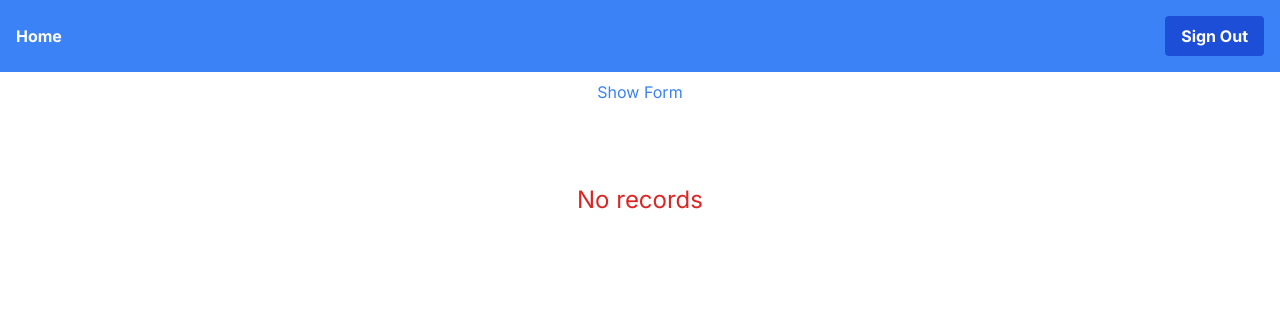
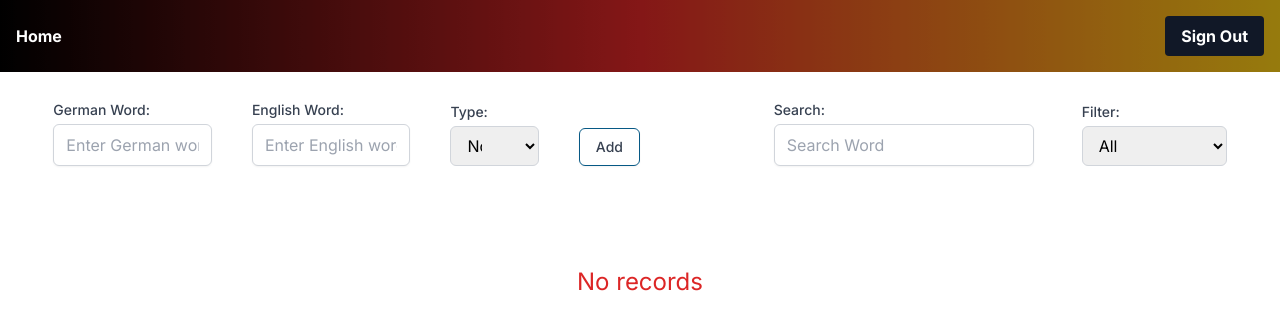
Before and after one commit to AniruddhaGhodke/german-words, a Next.js app: page / in a window 1280 px wide. Shown: the top 330 px of the page. Built offline with nearby package versions, Linux system fonts and the light colour scheme; no server answers; the database is empty; sample sign-in values are in the browser's storage.

Commit message:
Added filter for table

```diff
--- a/app/page.js
+++ b/app/page.js
@@ -12,10 +12,10 @@ const Home = async () => {
     const isLoggedIn = !!user;
     if (!isLoggedIn) redirect('/login');
     return (
-        <>
+        <div className="min-h-screen">
             <Header session={isLoggedIn} />
             {session ? <Accordion session={isLoggedIn} /> : null}
-        </>
+        </div>
     );
 };
 
--- a/components/Header.jsx
+++ b/components/Header.jsx
@@ -1,6 +1,6 @@
 "use client";
 
-import { signOut, signIn } from "next-auth/react";
+import { signOut } from "next-auth/react";
 import Link from "next/link";
 import { useRouter } from "next/navigation";
 
@@ -11,23 +11,23 @@ export default function Header({ session }) {
         router.push("/login");
     };
     return (
-        <section>
-            <header className="bg-blue-500 text-white w-full fixed top-0 left-0 z-10">
-                <div className="max-w-screen-xl mx-auto flex justify-between items-center p-4">
+        <header className="bg-gradient-to-r from-black via-red-600 to-yellow-400 text-white w-full sticky top-0 left-0 z-10">
+            <div className="absolute inset-0 bg-black opacity-40"></div>
+            <div className="relative max-w-screen-xl mx-auto flex justify-between items-center p-4">
                 <Link href="/">
                     <span className="text-white font-bold">Home</span>
                 </Link>
                 {session ? (
                     <button
                         onClick={handleSignOut}
-                            className="bg-blue-700 hover:bg-blue-800 text-white font-bold py-2 px-4 rounded"
+                        className="bg-gray-900 hover:bg-gray-700 text-white font-bold py-2 px-4 rounded"
                     >
                         Sign Out
                     </button>
                 ) : (
                     <div className="flex items-center gap-3">
                         <Link href="/login">
-                                <span className="bg-blue-700 hover:bg-blue-800 text-white font-bold py-2 px-4 rounded">
+                            <span className="bg-gray-900 hover:bg-gray-700 text-white font-bold py-2 px-4 rounded">
                                 Sign In/ Register
                             </span>
                         </Link>
@@ -35,6 +35,5 @@ export default function Header({ session }) {
                 )}
             </div>
         </header>
-        </section>
     );
 }
--- a/components/Table.jsx
+++ b/components/Table.jsx
@@ -1,5 +1,5 @@
 "use client";
-import React, { useState } from "react";
+import React, { useEffect, useState } from "react";
 
 const HEADERS = ["German word", "English word", "Type", "Speak"];
 
@@ -33,9 +33,15 @@ function Table({ data }) {
         }
     }
 
+    // Reset to first page when data changes
+    useEffect(() => {
+        setCurrentPage(1);
+    }, [data]);
+
     return (
         <div>
-            <table className="w-11/12 m-auto table-fixed mt-10 shadow-xl">
+            <div className="rounded-xl overflow-hidden w-11/12 m-auto mt-10 shadow-xl">
+                <table className="w-full table-fixed text-sm sm:text-base">
                     <thead>
                         <tr className="bg-sky-800 text-white">
                             {HEADERS.map((header, index) => (
@@ -72,6 +78,7 @@ function Table({ data }) {
                         ))}
                     </tbody>
                 </table>
+            </div>
             <div className="w-full flex justify-center space-x-4 my-4 items-center">
                 <button
                     className="p-3 rounded-full bg-sky-800 text-white"
--- a/components/WordForm.jsx
+++ b/components/WordForm.jsx
@@ -7,9 +7,9 @@ import Table from "./Table";
 import TableSkeleton from "./TableSkeleton";
 
 const Accordion = () => {
-    const [isOpen, setIsOpen] = useState(false);
     const [data, setData] = useState([]);
     const [isLoading, setIsLoading] = useState(true);
+    const [filterData, setFilterData] = useState([]);
 
     async function fetchData() {
         setIsLoading(true);
@@ -23,31 +23,44 @@ const Accordion = () => {
         setData(newData);
     }
 
+    function handleFilter(filterType) {
+        if (filterType === "All") {
+            setFilterData(data);
+            return;
+        }
+        const filteredData = data.filter((i) => i.type === filterType);
+        setFilterData(filteredData);
+    }
+
+    function handleSearch(searchTearm) {
+        if (searchTearm === "") {
+            setFilterData(data);
+            return;
+        }
+        const searchedWords = data.filter(
+            (i) =>
+                i.german.includes(searchTearm) ||
+                i.english.includes(searchTearm)
+        );
+        setFilterData(searchedWords);
+    }
+
     useEffect(() => {
         fetchData();
     }, []);
 
-    const toggleAccordion = () => {
-        setIsOpen(!isOpen);
-    };
-
     return (
         <>
-            <div className="mt-20 max-w-screen-xl mx-auto flex items-center justify-center flex-col">
-                <a
-                    href="#"
-                    onClick={toggleAccordion}
-                    className="text-blue-500 hover:text-blue-600 cursor-pointer"
-                >
-                    {isOpen ? "Hide Form" : "Show Form"}
-                </a>
-                {isOpen && <WordForm onWordAdd={handleSetData} />}
-            </div>
+            <WordForm
+                onWordAdd={handleSetData}
+                onFilterChange={handleFilter}
+                onSearch={handleSearch}
+            />
 
             {isLoading ? (
                 <TableSkeleton />
             ) : data.length ? (
-                <Table data={data} />
+                <Table data={filterData.length ? filterData : data} />
             ) : (
                 <p className="mt-20 w-full flex justify-center text-red-600 text-2xl">
                     No records
@@ -57,8 +70,9 @@ const Accordion = () => {
     );
 };
 
-const WordForm = ({ onWordAdd }) => {
+const WordForm = ({ onWordAdd, onFilterChange, onSearch }) => {
     const formRef = useRef();
+    const [isModalOpen, setModalOpen] = useState(false);
 
     async function handleSubmit(formData) {
         const result = await addWord(formData);
@@ -71,9 +85,94 @@ const WordForm = ({ onWordAdd }) => {
         }
     }
 
+    const openModal = () => setModalOpen(true);
+    const closeModal = () => setModalOpen(false);
+
     return (
-        <div className="shadow-lg p-5 w-full bg-white rounded-lg mt-2">
-            <form ref={formRef} className="space-y-4" action={handleSubmit}>
+        <div className="py-5 w-11/12 bg-white rounded-lg mt-2 flex flex-col sm:flex-row m-auto">
+            {/* Add Word Button for Mobile */}
+            <button
+                onClick={openModal}
+                className="sm:hidden mb-4 p-2 border border-sky-800 hover:bg-sky-800 text-gray-800 hover:text-white rounded-md shadow-sm"
+            >
+                Add Word
+            </button>
+
+            {/* Modal for adding a word */}
+            {isModalOpen && (
+                <div className="fixed inset-0 bg-gray-600 bg-opacity-50 flex justify-center items-center z-50">
+                    <div className="bg-white p-6 rounded-lg shadow-lg">
+                        <FormTemplate
+                            ref={formRef}
+                            action={handleSubmit}
+                            className="space-y-4"
+                            closeModal={closeModal}
+                            isModal={isModalOpen}
+                        />
+                    </div>
+                </div>
+            )}
+
+            {/* Original Form (hidden on mobile) */}
+            <FormTemplate
+                ref={formRef}
+                className="hidden sm:flex gap-10 items-end flex-1"
+                action={handleSubmit}
+                isModal={isModalOpen}
+            />
+
+            {/* Filter Forms */}
+            <div className="flex flex-1 flex-col justify-start gap-2 sm:justify-end sm:gap-12 sm:flex-row">
+                <form className="flex justify-start items-end gap-2 sm:justify-end">
+                    <div>
+                        <label
+                            htmlFor="searchWord"
+                            className="block text-sm font-medium text-gray-700"
+                        >
+                            Search:
+                        </label>
+                        <input
+                            type="text"
+                            id="searchWord"
+                            name="searchWord"
+                            className="mt-1 block px-3 py-2 bg-white border border-gray-300 rounded-md shadow-sm"
+                            placeholder="Search Word"
+                            onChange={(e) => onSearch(e.target.value)}
+                        />
+                    </div>
+                </form>
+
+                <form className="flex justify-start items-end gap-2 sm:justify-end">
+                    <div>
+                        <label
+                            htmlFor="filterWords"
+                            className="block text-sm font-medium text-gray-700"
+                        >
+                            Filter:
+                        </label>
+                        <select
+                            id="filterWords"
+                            name="filterWords"
+                            onChange={(e) => onFilterChange(e.target.value)}
+                            className="mt-1 block w-full pl-3 pr-10 py-2 text-base outline-1 border border-gray-300 outline-gray-300 focus:bg-sky-50 rounded-md"
+                        >
+                            <option>All</option>
+                            <option>Noun</option>
+                            <option>Verb</option>
+                            <option>Adjective</option>
+                            <option>Adverb</option>
+                            <option>Pronoun</option>
+                        </select>
+                    </div>
+                </form>
+            </div>
+        </div>
+    );
+};
+
+const FormTemplate = React.forwardRef(({ action, isModal, closeModal, ...props }, ref) => {
+    return (
+        <form ref={ref} action={action} {...props}>
             <div>
                 <label
                     htmlFor="germanWord"
@@ -85,7 +184,7 @@ const WordForm = ({ onWordAdd }) => {
                     type="text"
                     id="germanWord"
                     name="germanWord"
-                        className="mt-1 block w-full px-3 py-2 bg-white border border-gray-300 rounded-md shadow-sm focus:outline-none focus:ring-2 focus:ring-blue-500"
+                    className="mt-1 block w-full px-3 py-2 bg-white border border-gray-300 rounded-md shadow-sm"
                     placeholder="Enter German word"
                 />
             </div>
@@ -100,7 +199,7 @@ const WordForm = ({ onWordAdd }) => {
                     type="text"
                     id="englishWord"
                     name="englishWord"
-                        className="mt-1 block w-full px-3 py-2 bg-white border border-gray-300 rounded-md shadow-sm focus:outline-none focus:ring-2 focus:ring-blue-500"
+                    className="mt-1 block w-full px-3 py-2 bg-white border border-gray-300 rounded-md shadow-sm"
                     placeholder="Enter English word"
                 />
             </div>
@@ -114,7 +213,7 @@ const WordForm = ({ onWordAdd }) => {
                 <select
                     id="type"
                     name="type"
-                        className="mt-1 block w-full pl-3 pr-10 py-2 text-base outline-1 outline-gray-300 focus:bg-sky-50 focus:outline-none focus:ring-2 focus:ring-blue-500 sm:text-sm rounded-md"
+                    className="mt-1 block w-full pl-3 pr-10 py-2 text-base outline-1 border border-gray-300 outline-gray-300 focus:bg-sky-50 rounded-md"
                 >
                     <option>Noun</option>
                     <option>Verb</option>
@@ -125,13 +224,21 @@ const WordForm = ({ onWordAdd }) => {
             </div>
             <button
                 type="submit"
-                    className="w-full flex justify-center py-2 px-4 border border-transparent rounded-md shadow-sm text-sm font-medium text-gray-700 bg-gray-100 hover:bg-gray-200 focus:outline-none focus:ring-2 focus:ring-offset-2 focus:ring-blue-500"
+                className={`${isModal ? 'w-full' : 'w-auto'} flex justify-center py-2 px-4 border border-sky-800 rounded-md shadow-sm text-sm font-medium text-gray-700 hover:bg-sky-800 hover:text-white transition-colors`}
             >
                 Add
             </button>
+            {isModal ? (
+                <button
+                    type="button"
+                    onClick={closeModal}
+                    className="mt-4 w-full flex justify-center py-2 px-4 border border-gray-300 rounded-md shadow-sm text-sm font-medium text-gray-700 hover:bg-gray-200 transition-colors"
+                >
+                    Cancel
+                </button>
+            ) : null}
         </form>
-        </div>
     );
-};
+});
 
 export default Accordion;
```
Lines whose indentation alone changed are shown as unchanged.
